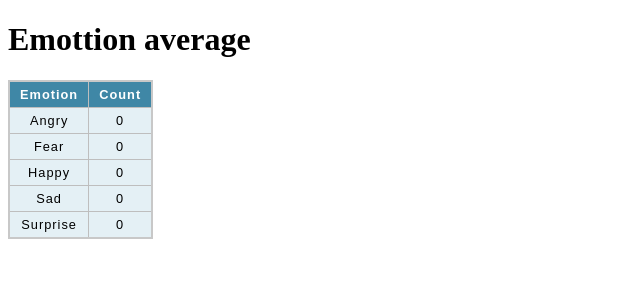
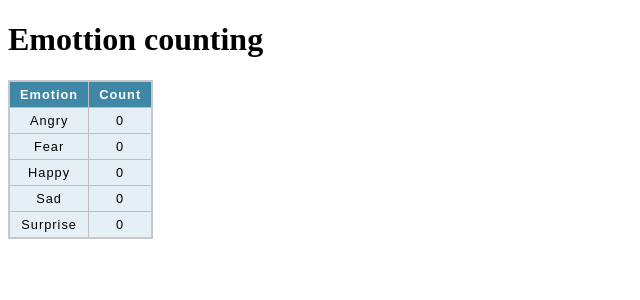
Before and after one commit to TheEpicFace007/mood-panel, a Flask app: page / in a window 1280 px wide. Shown: the top 300 px of the page, without its empty margins (0-640 px from the left). Run offline with Flask 2, Linux system fonts and the light colour scheme.

Commit message:
Changed average to counting

```diff
--- a/templates/index.html
+++ b/templates/index.html
@@ -10,7 +10,7 @@
 </head>
 
 <body>
-    <h1>Emottion average</h1>
+    <h1>Emottion counting</h1>
     <table class="avg">
         <thead>
             <tr>
```
